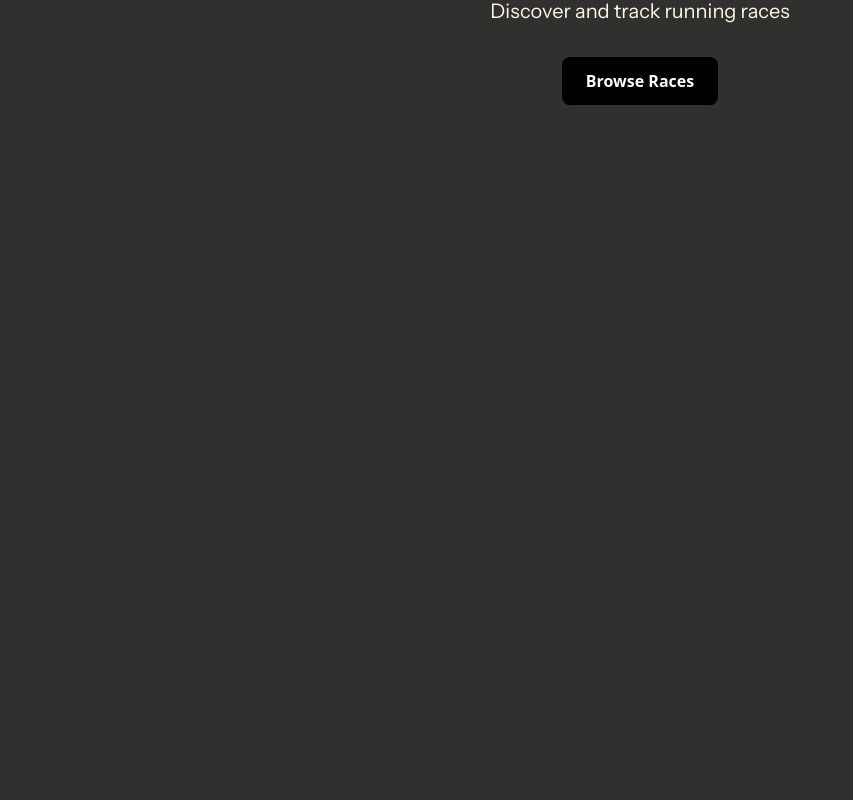
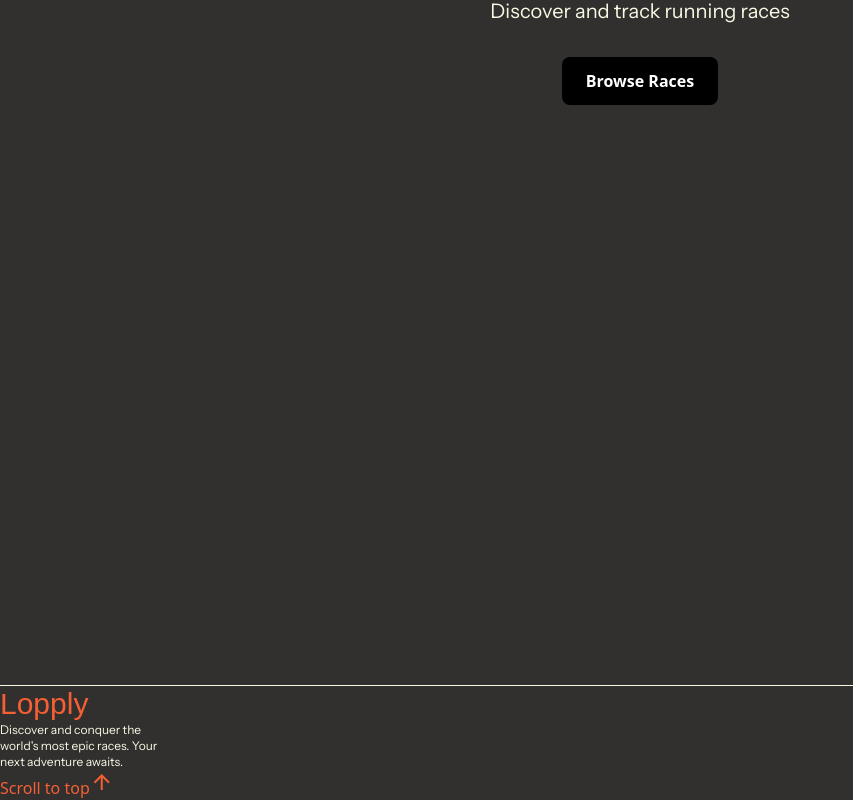
Before and after one commit to ellinorjohansson/Lopply, a Next.js app: page / in a window 1280 px wide. Shown: the part 187-987 px from the top of the page, without its empty margins (0-853 px from the left). Before the commit the page ends 872 px from the top, so only its background shows below. Built offline with nearby package versions, Linux system fonts and the light colour scheme; a web font is replaced by a local one.

Commit message:
✨(feature): added footer and text

```diff
--- a/public/locales/en/common.json
+++ b/public/locales/en/common.json
@@ -21,5 +21,11 @@
   },
   "races": {
     "explore_your_next_race": "Explore your next race"
+  },
+  "footer": {
+    "scroll_to_top": "Scroll to top",
+    "text": {
+      "discover_and_concuer": "Discover and conquer the world's most epic races. Your next adventure awaits."
+    }
   }
 }
--- a/src/app/layout.tsx
+++ b/src/app/layout.tsx
@@ -5,6 +5,7 @@ import { getMessages } from "next-intl/server";
 import { Instrument_Sans, Kavoon, Instrument_Serif } from "next/font/google";
 import "./globals.css";
 import Header from "@/common/components/header/Header";
+import Footer from "@/common/components/footer/Footer";
 
 const instrumentSans = Instrument_Sans({
   subsets: ["latin"],
@@ -44,6 +45,7 @@ export default async function RootLayout({
         <NextIntlClientProvider messages={messages}>
           <Header />
           {children}
+          <Footer />
         </NextIntlClientProvider>
       </body>
     </html>
--- /dev/null
+++ b/src/common/components/footer/Footer.tsx
@@ -0,0 +1,22 @@
+import { useTranslation } from "@/common/hooks/useTranslation";
+
+const Footer = () => {
+  const g = useTranslation("general");
+  const f = useTranslation("footer");
+  return (
+    <>
+      <footer className="border-t border-secondaryaccent">
+        <h2 className="text-3xl">{g("lopply")}</h2>
+        <p className="w-40 text-xs">{f("text.discover_and_concuer")}</p>
+        <span className="text-primaryaccent font-sans">
+          {f("scroll_to_top")}
+        </span>
+        <span className="material-symbols-outlined text-primaryaccent">
+          arrow_upward
+        </span>
+      </footer>
+    </>
+  );
+};
+
+export default Footer;
--- a/src/common/components/header/Header.tsx
+++ b/src/common/components/header/Header.tsx
@@ -27,7 +27,7 @@ const Header: React.FC = () => {
         </button>
 
         {/* Title in the center */}
-        <h1 className="absolute left-1/2 transform -translate-x-1/2 text-xl sm:text-3xl font-logo">
+        <h1 className="absolute left-1/2 transform -translate-x-1/2 text-xl sm:text-3xl">
           {g("lopply")}
         </h1>
       </header>
--- a/tailwind.config.ts
+++ b/tailwind.config.ts
@@ -17,13 +17,13 @@ const config: Config = {
                 error: 'var(--error)',
             },
             fontSize: {
-                'xs': ['0.75rem', { lineHeight: '1rem' }],
-                'sm': ['0.875rem', { lineHeight: '1.25rem' }],
-                'base': ['1rem', { lineHeight: '1.5rem' }],
-                'lg': ['2.5rem', { lineHeight: '1.75rem' }],
-                'xl': ['3.5rem', { lineHeight: '1.75rem' }],
-                '2xl': ['4.5rem', { lineHeight: '2rem' }],
-                '3xl': ['6rem', { lineHeight: '2.25rem' }],
+                'xs': ['0.75rem', { lineHeight: '0.5rem' }],
+                'sm': ['0.875rem', { lineHeight: '0.5rem' }],
+                'base': ['1rem', { lineHeight: '0.5rem' }],
+                'lg': ['2.5rem', { lineHeight: '0.5rem' }],
+                'xl': ['3.5rem', { lineHeight: '0.5rem' }],
+                '2xl': ['4.5rem', { lineHeight: '0.5rem' }],
+                '3xl': ['6rem', { lineHeight: '0.5rem' }],
             },
             fontFamily: {
                 sans: ['--font-instrument-sans', 'sans-serif'],
```
